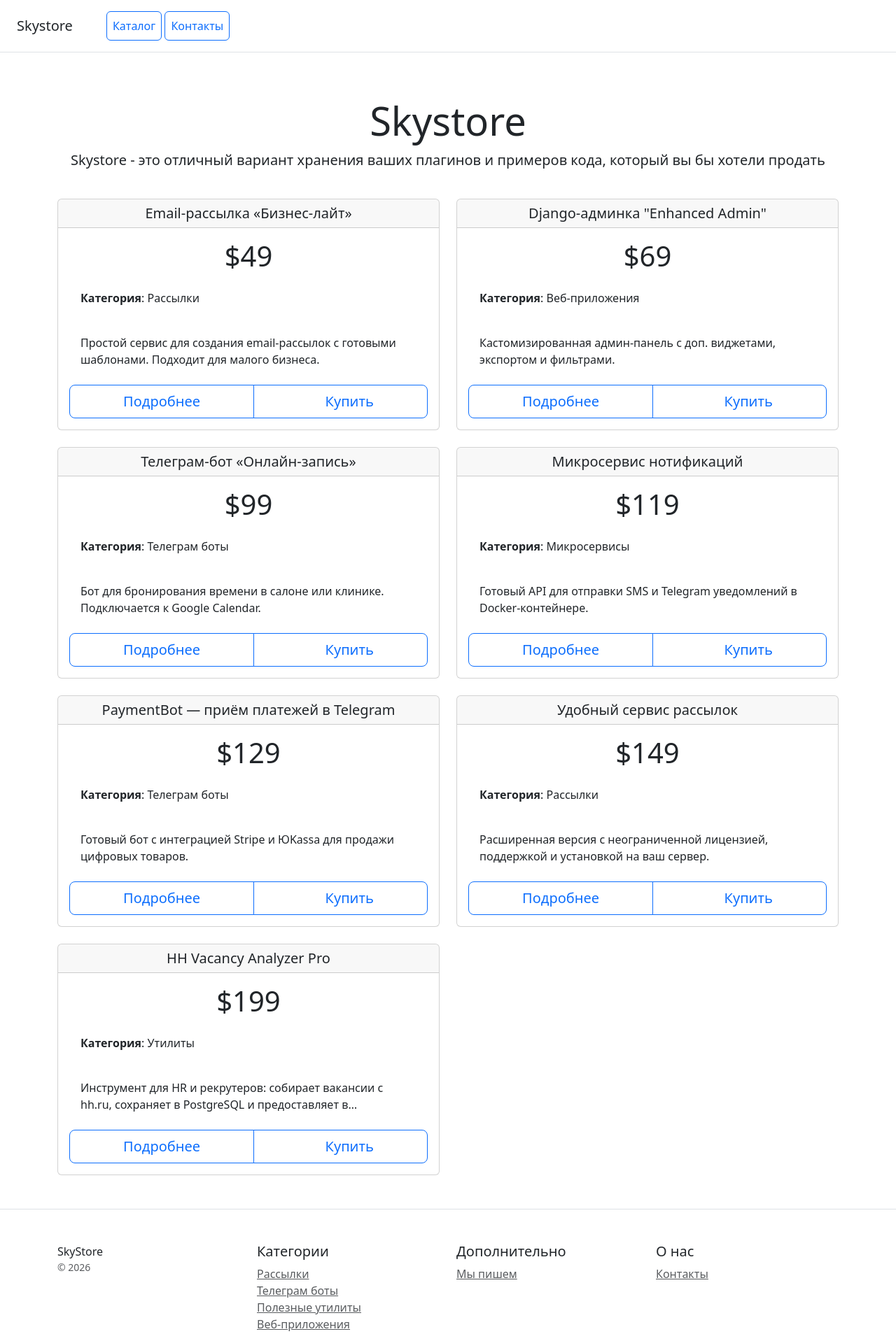
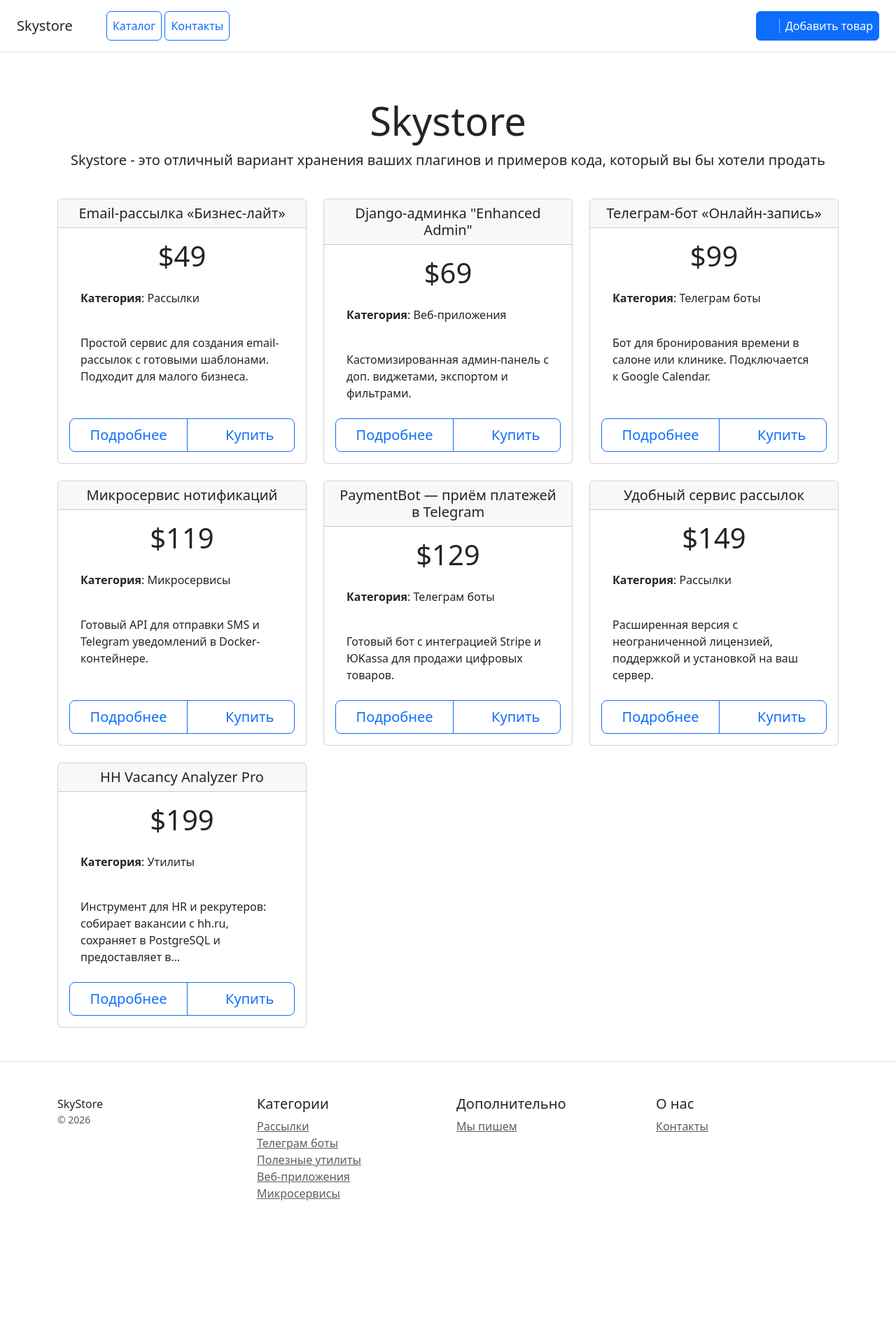
Before and after one commit to GrandBalaxon/CoreShop-Django, a Django app: page / in a window 1280 px wide. Shown: the top 1907 px of the page at 70% size. After the commit the page ends 1716 px from the top, so only its background shows below. Run offline with Django 5.2, Linux system fonts and the light colour scheme; data comes from the database, SQL or seed files in the repository; some libraries are stand-ins or nearby versions.

Commit message:
feat: add 'add product' button to nav menu + improved main p products cards collumns division logic

```diff
--- a/catalog/templates/catalog/index.html
+++ b/catalog/templates/catalog/index.html
@@ -13,7 +13,7 @@
 
         {% for product in products %}
 
-        <div class="col-6">
+        <div class="col-12 col-md-6 col-lg-4">
             <div class="card box-shadow h-100">
                 <div class="card-header">
                     <h5 class="my-0 font-weight-normal">{{ product.name }}</h5>
--- a/catalog/templates/catalog/menu.html
+++ b/catalog/templates/catalog/menu.html
@@ -1,7 +1,18 @@
-<div class="d-flex flex-column flex-md-row align-items-center p-3 px-md-4 mb-3 bg-white border-bottom box-shadow">
-    <h5 class="my-0 mr-md-auto font-weight-normal">Skystore</h5>
-    <nav class="ms-5">
-        <a class="p-2 btn btn-outline-primary" href="/">Каталог</a>
-        <a class="p-2 btn btn-outline-primary" href="/contacts/">Контакты</a>
-    </nav>
+<div class="d-flex flex-row flex-md-row align-items-center p-3 px-md-4 mb-3 bg-white border-bottom box-shadow justify-content-between">
+    <div class="d-flex align-items-center">
+        <h5 class="my-0 mr-md-auto font-weight-normal">Skystore</h5>
+        <nav class="ms-5">
+            <a class="p-2 btn btn-outline-primary" href="/">Каталог</a>
+            <a class="p-2 btn btn-outline-primary" href="/contacts/">Контакты</a>
+        </nav>
+    </div>
+    <div class="d-flex align-items-center">
+        <a class="p-2 btn btn-primary d-inline-flex align-items-center" href="#">
+            <svg class="bi" width="1em" height="1em" fill="currentColor">
+                <use href="/static/images/plus-circle-fill.svg"/>
+            </svg>
+            <span class="border-start border-white opacity-50 mx-2" style="height: 1.2em;"></span>
+            Добавить товар
+        </a>
+    </div>
 </div>
```
Also changed, not shown: static/images/plus-circle-fill.svg (added).
